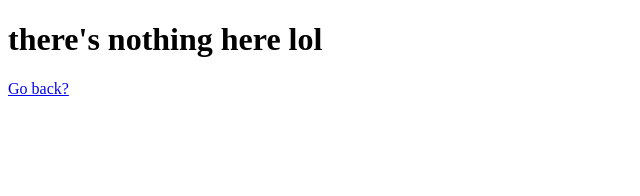
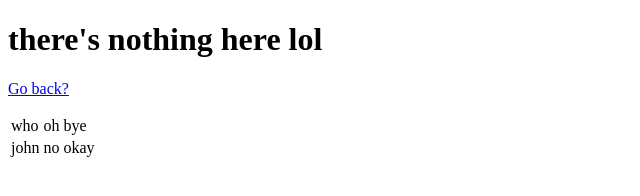
Before and after one commit to isovanillin/pizzalandia.github.io, a plain HTML site: page hai.html in a window 1280 px wide. Shown: the whole page, without its empty margins (0-640 px from the left). Drawn offline with Linux system fonts and the light colour scheme.

Commit message:
Update hai.html

```diff
--- a/hai.html
+++ b/hai.html
@@ -14,5 +14,17 @@
 
 <h1>there's nothing here lol</h1>
 <p><a href="index.html">Go back?</a></p>
+<table>
+	<tr>
+		<td>who</td>
+		<td>oh</td>
+		<td>bye</td>
+	</tr>
+	<tr>
+		<td>john</td>
+		<td>no</td>
+		<td>okay</td>
+	</tr>
+</table>
 
 </body>
```
